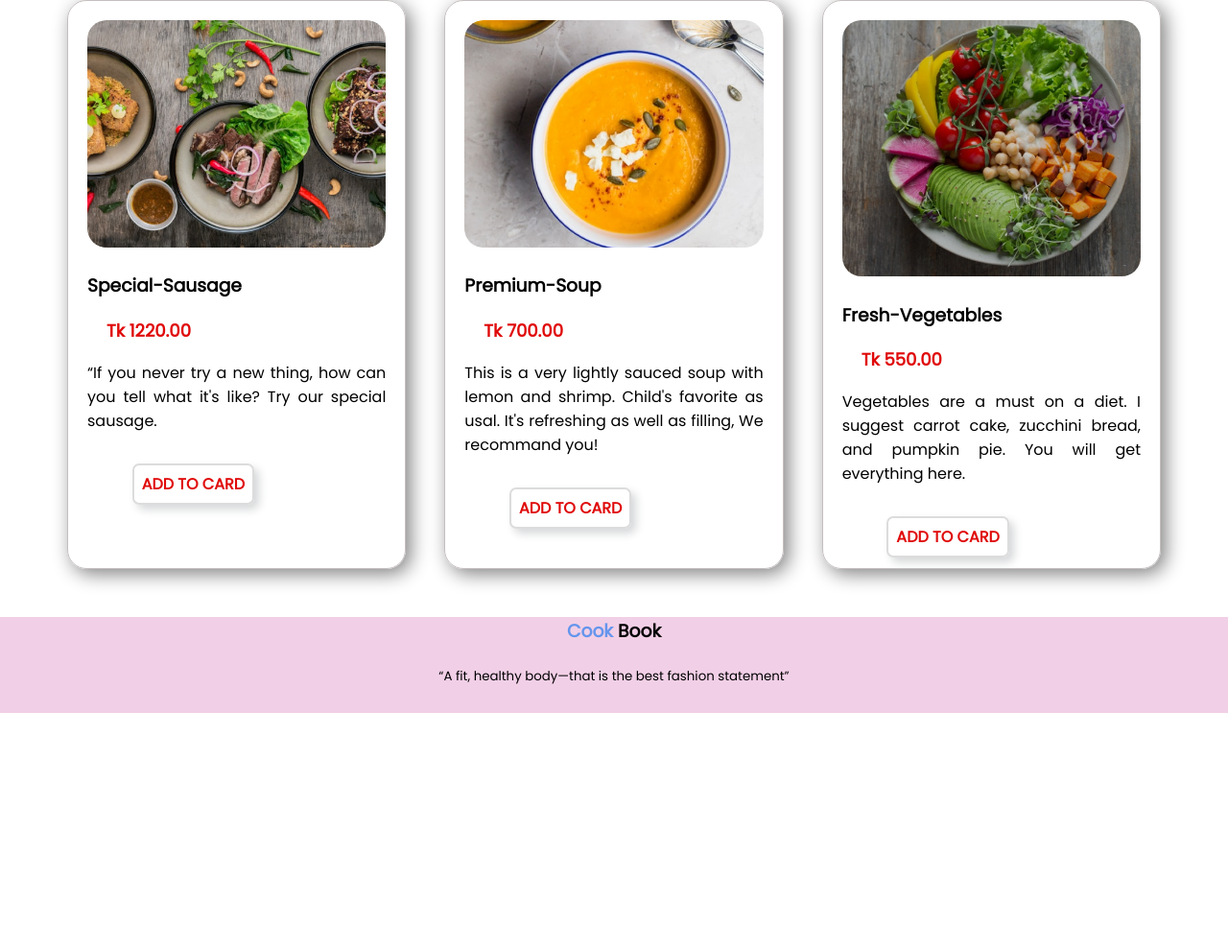
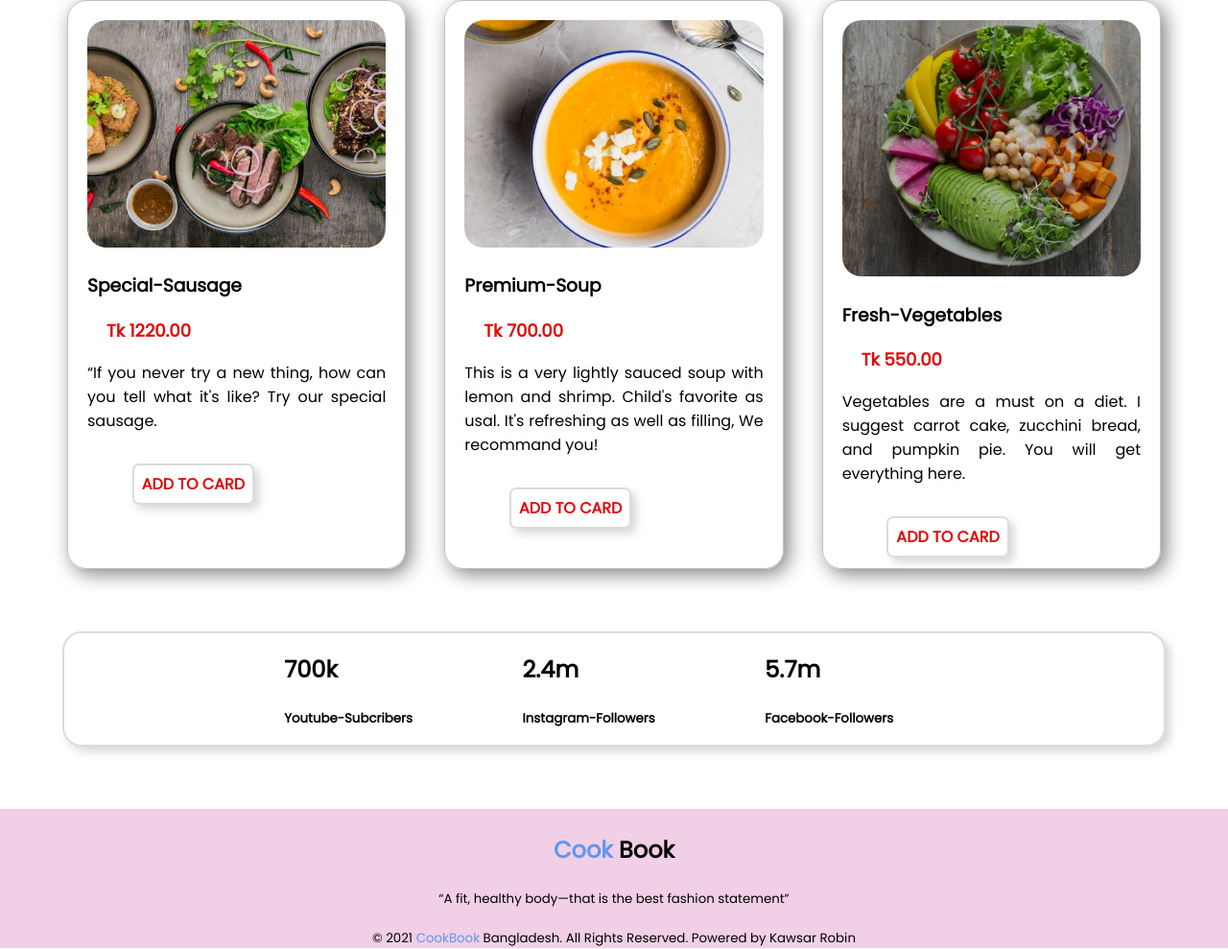
Before and after one commit to KawsarRobin/Food-network-assignment, a plain HTML site: page index.html in a window 1280 px wide. Shown: the part 1784-2773 px from the top of the page at 96% size. Before the commit the page ends 2527 px from the top, so only its background shows below. Drawn offline with Linux system fonts and the light colour scheme.

Commit message:
Social media part added

```diff
--- a/index.html
+++ b/index.html
@@ -141,13 +141,41 @@
         </div>
     </section>
 
+    <section class="social-media">
+        <div class="youtube">
+            <h1>700k</h1>
+            <p>
+                <small> Youtube-Subcribers</small>
+            </p>
+        </div>
+        <div class="insta">
+            <h1>2.4m</h1>
+            <p>
+                <small>Instagram-Followers</small>
+            </p>
+        </div>
+        <div class="fb">
+            <h1>5.7m</h1>
+            <p>
+                <small>Facebook-Followers</small>
+            </p>
+        </div>
+
+    </section>
+
     <footer>
-        <h3> <span>Cook</span> Book </h3>
+        <h2> <span>Cook</span> Book </h2>
         <p>
             <small>
                 “A fit, healthy body—that is the best fashion statement”
             </small>
         </p>
+        <p>
+            <small>
+                © 2021 <span>CookBook</span> Bangladesh. All Rights Reserved. Powered by Kawsar Robin
+            </small>
+        </p>
+
     </footer>
 </body>
 
--- a/style.css
+++ b/style.css
@@ -108,8 +108,31 @@ span{
     display: flex;
     margin: 50px;
 }
+.social-media{
+    display: flex;
+    margin: 65px;
+    border: 2px solid rgb(217, 221, 223);
+    border-radius: 20px;
+    box-shadow: 5px 5px 10px rgb(213, 215, 216);
+}
+.youtube{
+    font-weight: bold;
+    margin-left:20%;
+    margin-right: 5%;
+}
+.insta{
+    font-weight: bold;
+    margin-left: 5%;
+    margin-right: 5%;
+}
+.fb{
+    font-weight: bold;
+    margin-left: 5%;
+    margin-right: 5%;
+}
 footer{
     text-align: center;
     background-color: rgb(241, 207, 230);
-    height: 100px;
+    height: 135px;
+    padding: 5px;
 }
```
